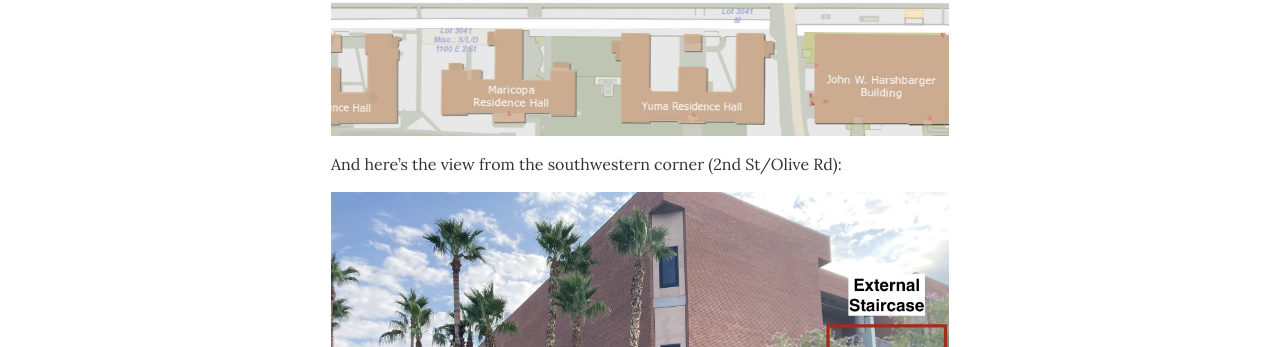
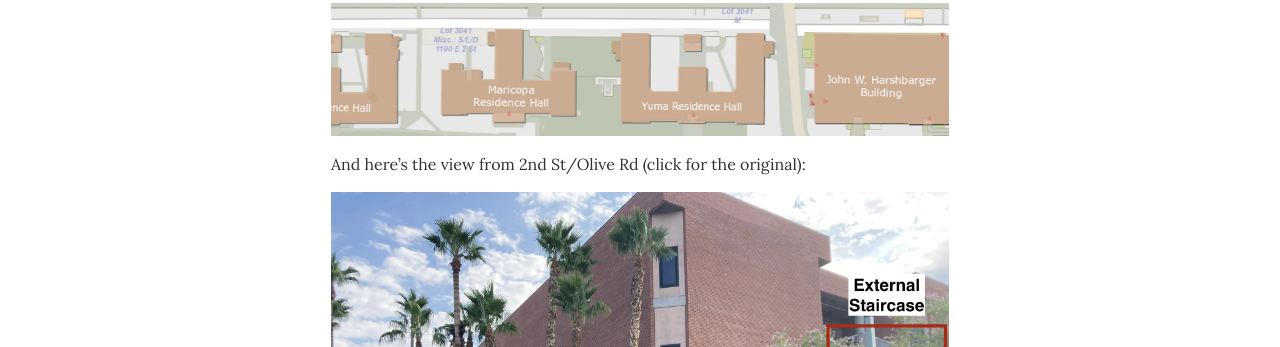
Before and after one commit to dingherself/130, a Jekyll site: the page built from classroom.md, in a window 1280 px wide. Shown: the part 673-1020 px from the top of the page. Built offline with Jekyll 4.4.1, drawn with Linux system fonts in a browser that asks for light colours.

```diff
--- a/classroom.md
+++ b/classroom.md
@@ -15,6 +15,6 @@ Here’s an illustration (click for the original):
 
 <p align="center"><a href="{{ site.baseurl }}/assets/map.png" target="_blank"><picture><source type="image/webp" srcset="{{ site.baseurl }}/assets/map.webp"><source type="image/png" srcset="{{ site.baseurl }}/assets/map.png"><img class="img-fluid" src="{{ site.baseurl }}/assets/map.png" alt="Map of the surrounding area"></picture></a></p>
 
-And here’s the view from the southwestern corner (2nd St/Olive Rd):
+And here’s the view from 2nd St/Olive Rd (click for the original):
 
 <p align="center"><a href="{{ site.baseurl }}/assets/building.jpeg" target="_blank"><picture><source type="image/webp" srcset="{{ site.baseurl }}/assets/building.webp"><source type="image/jpeg" srcset="{{ site.baseurl }}/assets/building.jpeg"><img class="img-fluid" src="{{ site.baseurl }}/assets/building.jpeg" alt="Photo indicating the elevator and staircases"></picture></a></p>
```
Also changed, not shown: _data/schedule.csv (+7 -7 lines).
